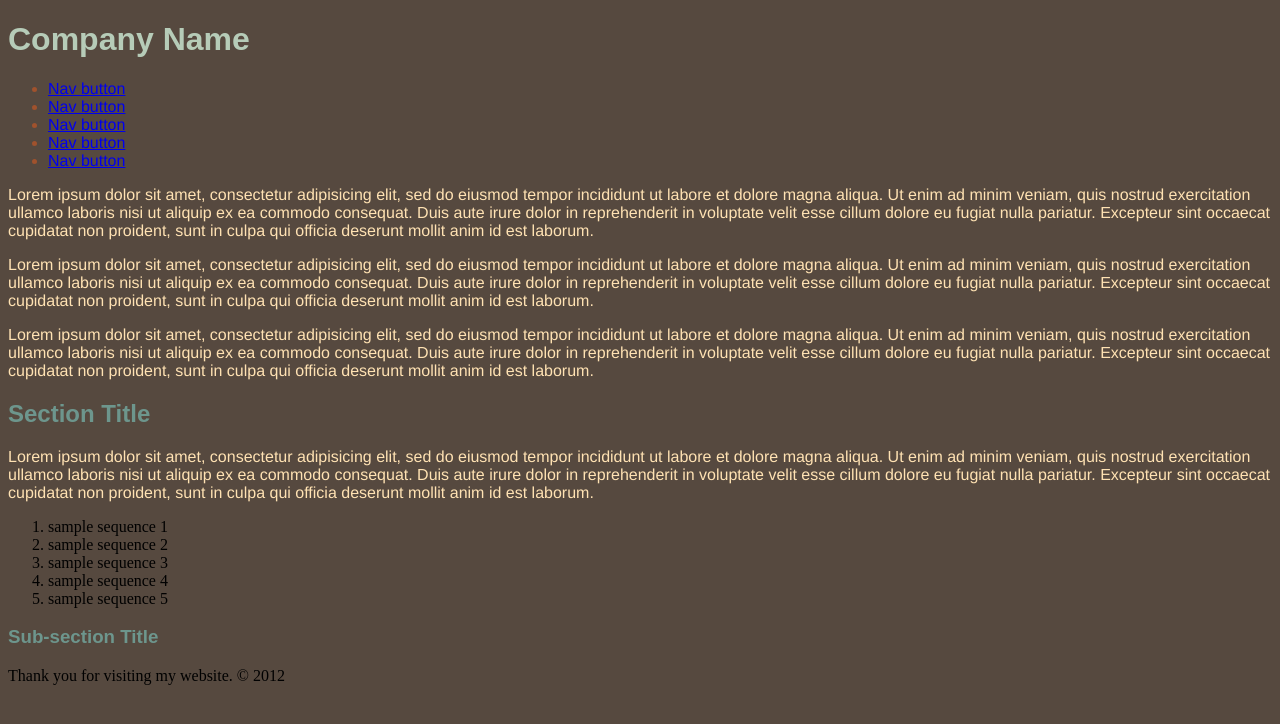
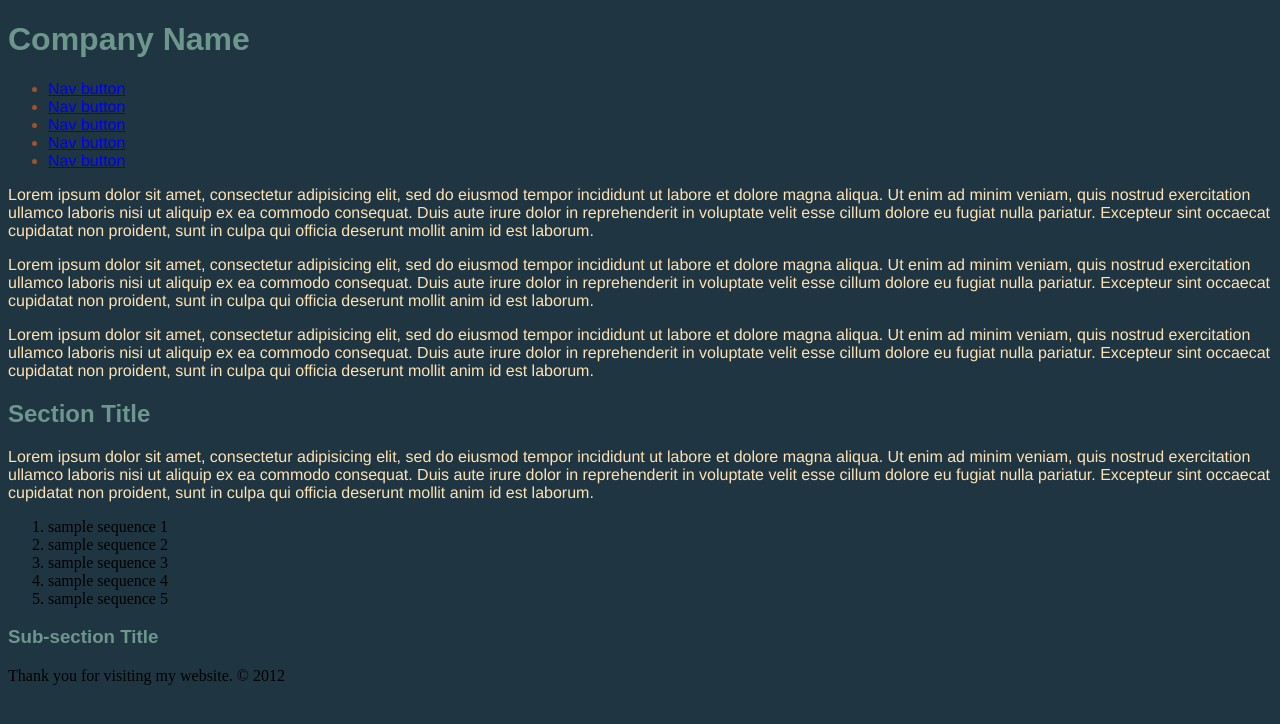
Before and after one commit to JAWA21/DWS, a plain HTML site: page lab1/index_inline.html in a window 1280 px wide. Drawn offline with Linux system fonts and the light colour scheme.

Commit message:
added h1 and body styling

```diff
--- a/lab1/index_inline.html
+++ b/lab1/index_inline.html
@@ -4,8 +4,8 @@
 		<title>DWS Lab 1</title>
 		<meta charset="utf-8"/>
 	</head>
-	<body style="background-color: #56493F;">
-		<h1 style="color: #B6CCB8; font-family: arial;">Company Name</h1>
+	<body style="background-color: #1F3642;">
+		<h1 style= "color: #6D968D; font-family: arial;">Company Name</h1>
 		<ul style="color: sienna; font-family: helvetica;">
 			<li style="color: sienna; font-family: helvetica;"><a href="#">Nav button</a></li>
 			<li style="color: sienna; font-family: helvetica;"><a href="#">Nav button</a></li>
```
